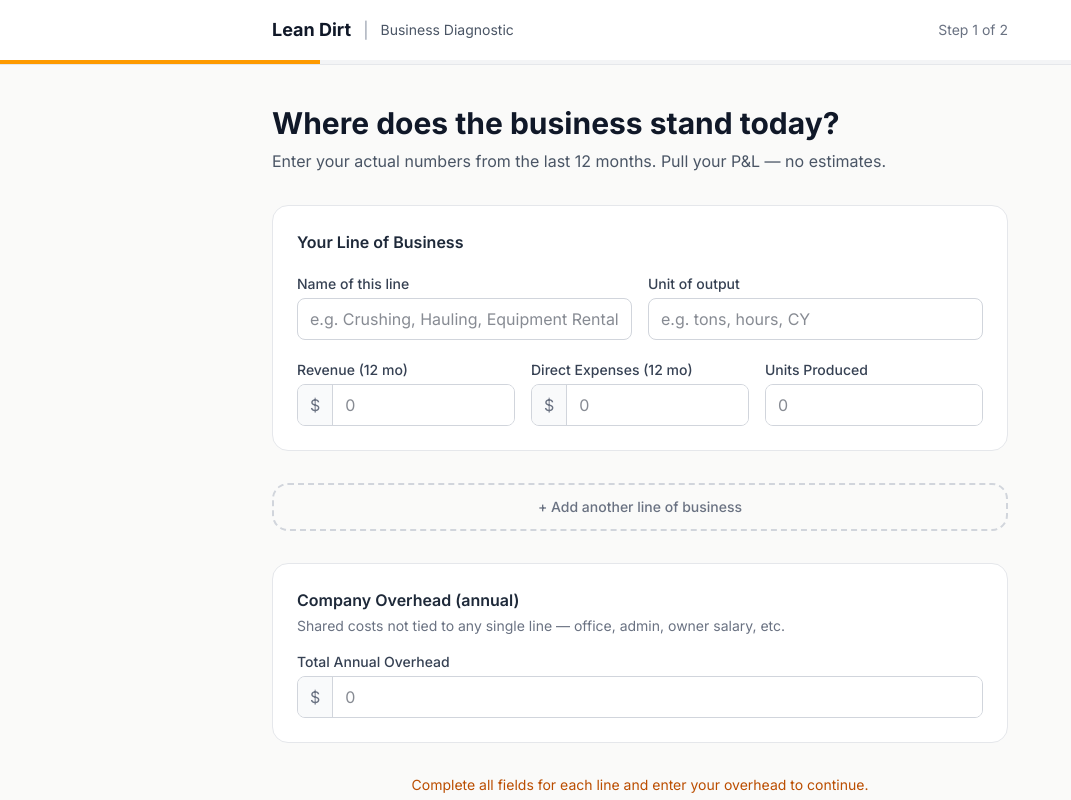
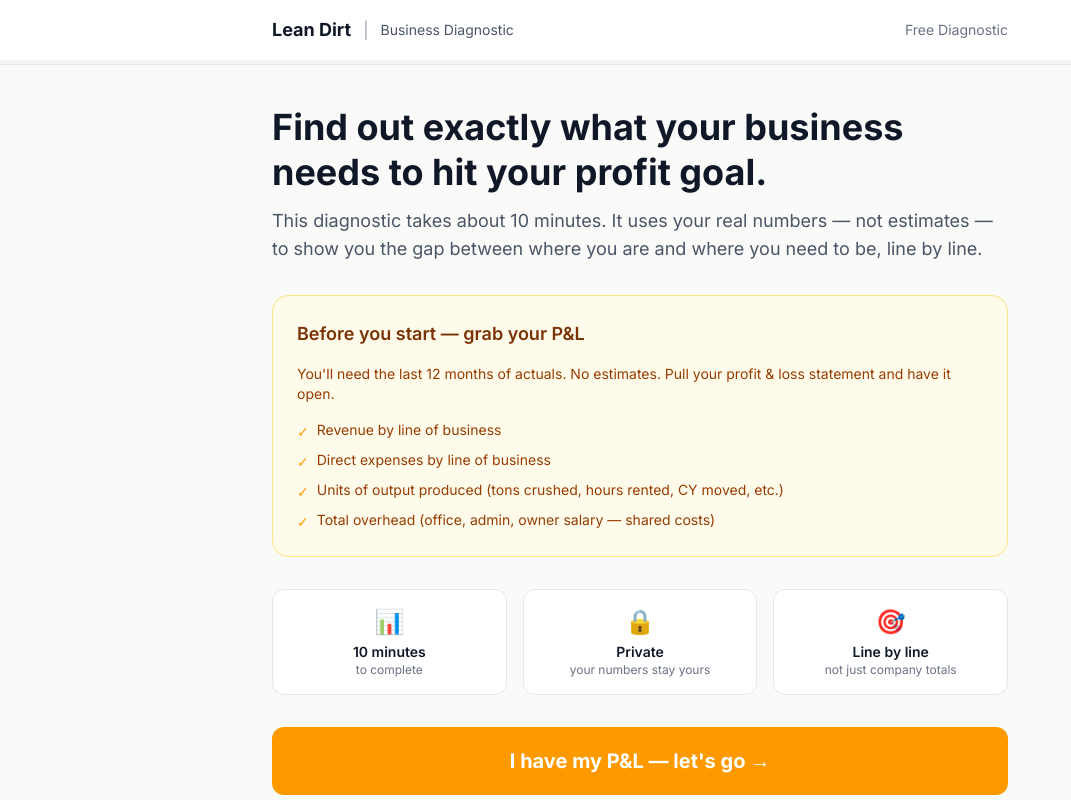
Before and after one commit to zdestes/lean-dirt-diagnostic, a Next.js app: page / in a window 1280 px wide. Shown: the top 800 px of the page, without its empty margins (0-1071 px from the left). Built offline with nearby package versions, Linux system fonts and the light colour scheme.

Commit message:
Add intro screen with P&L prompt before step 1

```diff
--- a/src/components/DiagnosticWizard.tsx
+++ b/src/components/DiagnosticWizard.tsx
@@ -13,7 +13,7 @@ import {
   fmtNum,
 } from '@/lib/calculations';
 
-type Step = 1 | 2 | 'gate' | 5;
+type Step = 0 | 1 | 2 | 'gate' | 5;
 
 const EMPTY_LINE = (): LineOfBusiness => ({
   id: Math.random().toString(36).slice(2),
@@ -96,7 +96,7 @@ function SliderInput({ label, value, onChange, min, max, step, format }: {
 }
 
 export default function DiagnosticWizard() {
-  const [step, setStep] = useState<Step>(1);
+  const [step, setStep] = useState<Step>(0);
   const [lines, setLines] = useState<LineOfBusiness[]>([EMPTY_LINE()]);
   const [overhead, setOverhead] = useState(0);
   const [target, setTarget] = useState<TargetInputs>(DEFAULT_TARGET);
@@ -152,7 +152,7 @@ export default function DiagnosticWizard() {
     }
   };
 
-  const progress = step === 1 ? 25 : step === 2 ? 65 : step === 'gate' ? 85 : 100;
+  const progress = step === 0 ? 0 : step === 1 ? 30 : step === 2 ? 70 : step === 'gate' ? 88 : 100;
 
   return (
     <div className="min-h-screen bg-stone-50">
@@ -165,6 +165,7 @@ export default function DiagnosticWizard() {
             <span className="text-gray-600 text-sm">Business Diagnostic</span>
           </div>
           <div className="text-sm text-gray-500">
+            {step === 0 && 'Free Diagnostic'}
             {step === 1 && 'Step 1 of 2'}
             {step === 2 && 'Step 2 of 2'}
             {step === 'gate' && 'Almost there…'}
@@ -177,6 +178,54 @@ export default function DiagnosticWizard() {
       </header>
 
       <main className="max-w-3xl mx-auto px-4 py-10 space-y-8">
+
+        {/* ── INTRO ── */}
+        {step === 0 && (
+          <div className="space-y-8">
+            <div>
+              <h1 className="text-4xl font-bold text-gray-900 leading-tight">Find out exactly what your business needs to hit your profit goal.</h1>
+              <p className="text-gray-600 mt-3 text-lg">This diagnostic takes about 10 minutes. It uses your real numbers — not estimates — to show you the gap between where you are and where you need to be, line by line.</p>
+            </div>
+
+            <div className="bg-amber-50 border border-amber-200 rounded-2xl p-6 space-y-4">
+              <h2 className="font-semibold text-amber-900 text-lg">Before you start — grab your P&L</h2>
+              <p className="text-amber-800 text-sm">You&apos;ll need the last 12 months of actuals. No estimates. Pull your profit &amp; loss statement and have it open.</p>
+              <div className="space-y-2">
+                {[
+                  'Revenue by line of business',
+                  'Direct expenses by line of business',
+                  'Units of output produced (tons crushed, hours rented, CY moved, etc.)',
+                  'Total overhead (office, admin, owner salary — shared costs)',
+                ].map((item) => (
+                  <div key={item} className="flex items-start gap-2 text-sm text-amber-800">
+                    <span className="text-amber-500 mt-0.5">✓</span>
+                    <span>{item}</span>
+                  </div>
+                ))}
+              </div>
+            </div>
+
+            <div className="grid grid-cols-3 gap-4">
+              {[
+                { icon: '📊', label: '10 minutes', sub: 'to complete' },
+                { icon: '🔒', label: 'Private', sub: 'your numbers stay yours' },
+                { icon: '🎯', label: 'Line by line', sub: 'not just company totals' },
+              ].map((item) => (
+                <div key={item.label} className="bg-white border border-gray-200 rounded-xl p-4 text-center">
+                  <div className="text-2xl mb-1">{item.icon}</div>
+                  <div className="font-semibold text-gray-900 text-sm">{item.label}</div>
+                  <div className="text-xs text-gray-500">{item.sub}</div>
+                </div>
+              ))}
+            </div>
+
+            <button onClick={() => setStep(1)}
+              className="w-full bg-amber-500 hover:bg-amber-600 text-white font-bold py-5 rounded-xl transition-colors text-xl">
+              I have my P&L — let&apos;s go →
+            </button>
+            <p className="text-center text-xs text-gray-400">Built for horizontal contractors: crushing, hauling, civil, asphalt, equipment rental</p>
+          </div>
+        )}
 
         {/* ── STEP 1: BASELINE ── */}
         {step === 1 && (
```
